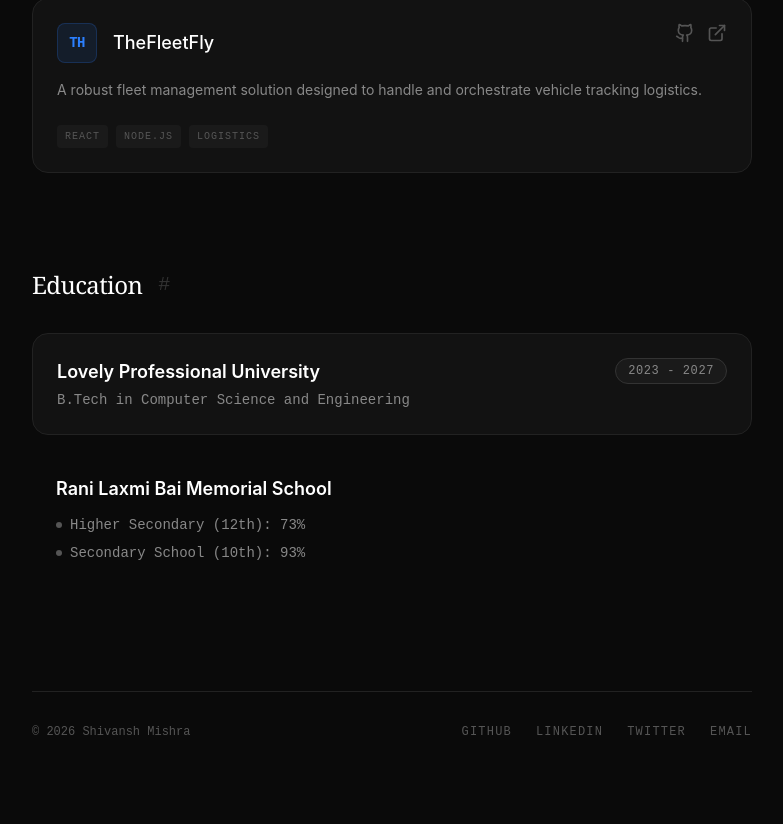
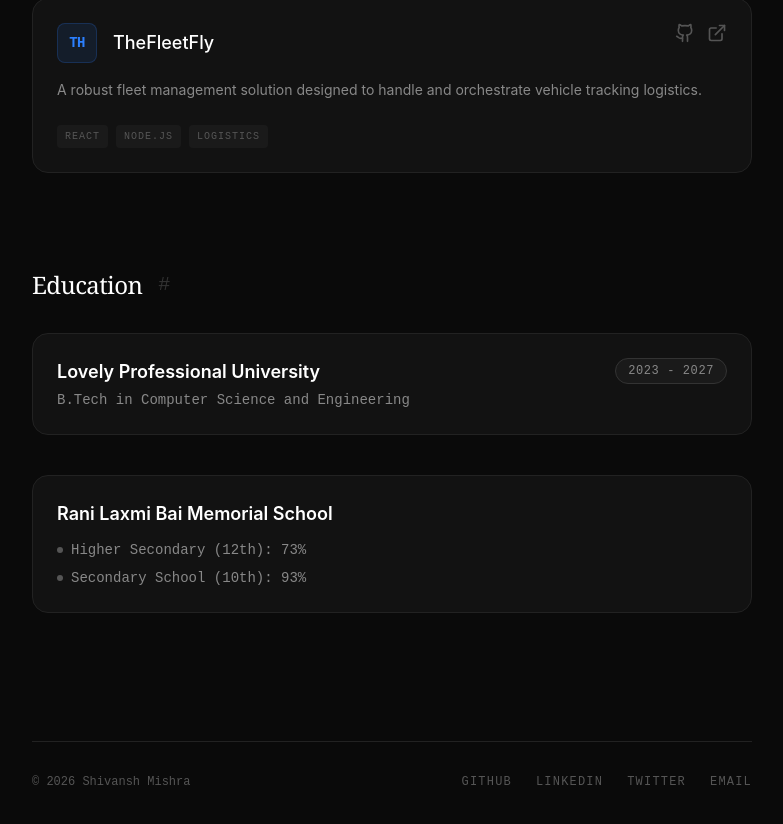
Before and after one commit to shivanshm1726/portfolio, a React (Vite) app: page / in a window 1280 px wide. Shown: the part 1478-2302 px from the top of the page, without its empty margins (248-1031 px from the left). Built offline with nearby package versions, Linux system fonts and the light colour scheme; no server answers.

Commit message:
Apply card styling to School education section

```diff
--- a/src/components/sections/Education.tsx
+++ b/src/components/sections/Education.tsx
@@ -21,7 +21,7 @@ export default function Education() {
                 </div>
 
                 {/* School */}
-                <div className="px-6">
+                <div className="card-bg p-6">
                     <h3 className="text-white font-semibold text-lg mb-3">Rani Laxmi Bai Memorial School</h3>
                     <ul className="space-y-2">
                         <li className="flex items-center gap-2 text-[#888] font-mono text-sm">
```
